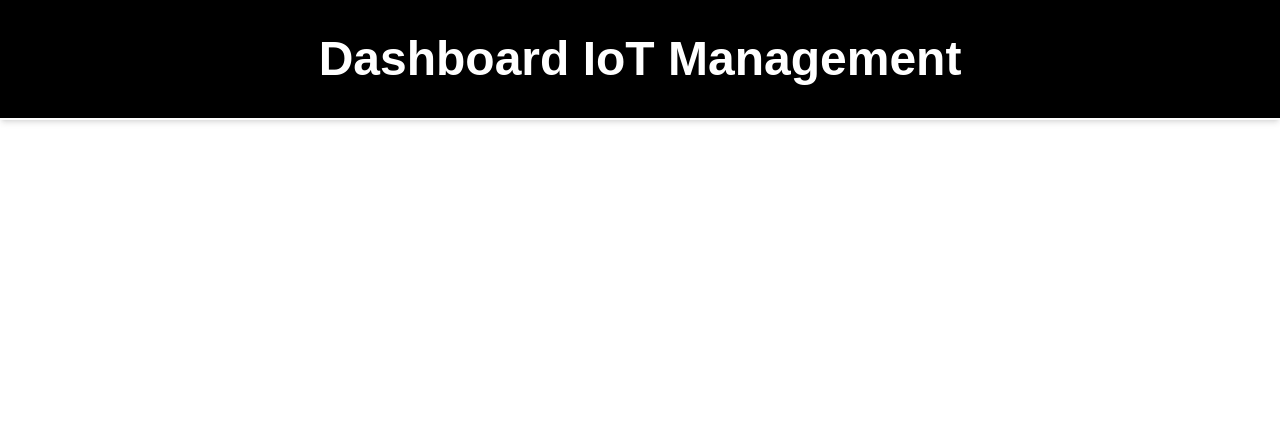
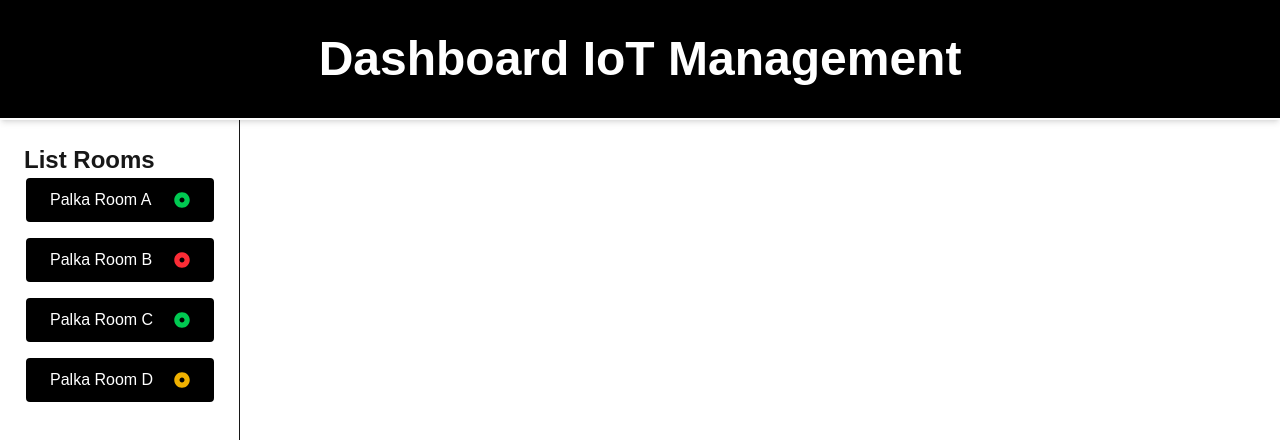
Before and after one commit to budiserius/palka-iot-monitoring, a Next.js app in the folder dashboard-fe/: page / in a window 1280 px wide. Shown: the top 440 px of the page. Built offline with nearby package versions, Linux system fonts and the light colour scheme.

Commit message:
feat: ListRoom component

```diff
--- a/dashboard-fe/src/app/page.tsx
+++ b/dashboard-fe/src/app/page.tsx
@@ -1,10 +1,11 @@
 import HeaderDashboard from "@/components/HeaderDashboard";
-
+import ListRoom from "@/components/ListRoom";
 
 export default function Home() {
   return (
-    <main>
-      <HeaderDashboard/>
+    <main className="min-h-screen">
+      <HeaderDashboard />
+      <ListRoom />
     </main>
   );
 }
--- /dev/null
+++ b/dashboard-fe/src/components/ListRoom.tsx
@@ -0,0 +1,62 @@
+"use client";
+import { FaAngleUp, FaDotCircle } from "react-icons/fa";
+import Button from "./atoms/Button";
+
+type RoomStatus = "Connected" | "Disconnected" | "Busy";
+
+interface Room {
+  id: string;
+  name: string;
+  status: RoomStatus;
+}
+
+const LIST_ROOM: Room[] = [
+  {
+    id: "1",
+    name: "Palka Room A",
+    status: "Connected",
+  },
+  {
+    id: "2",
+    name: "Palka Room B",
+    status: "Disconnected",
+  },
+  {
+    id: "3",
+    name: "Palka Room C",
+    status: "Connected",
+  },
+  {
+    id: "4",
+    name: "Palka Room D",
+    status: "Busy",
+  },
+];
+
+export default function ListRoom() {
+  const statusColors = {
+    Connected: "text-green-500",
+    Disconnected: "text-red-500",
+    Busy: "text-yellow-500",
+  };
+  return (
+    <div className="w-60 p-6 max-md:absolute max-md:bottom-0 max-md:w-full max-md:border-t md:h-[calc(100vh-120px)] md:border-r">
+      <h2 className="flex justify-between text-2xl font-bold">
+        List Rooms <FaAngleUp className="md:hidden" />
+      </h2>
+      <div className="flex flex-col gap-3 max-md:grid max-md:grid-cols-2">
+        {LIST_ROOM.map((room) => (
+          <Button
+            key={room.id}
+            onClick={() => console.log(`Joined ${room.name}`)}
+          >
+            {room.name}
+            <FaDotCircle
+              className={statusColors[room.status] || "text-gray-400"}
+            />
+          </Button>
+        ))}
+      </div>
+    </div>
+  );
+}
```
